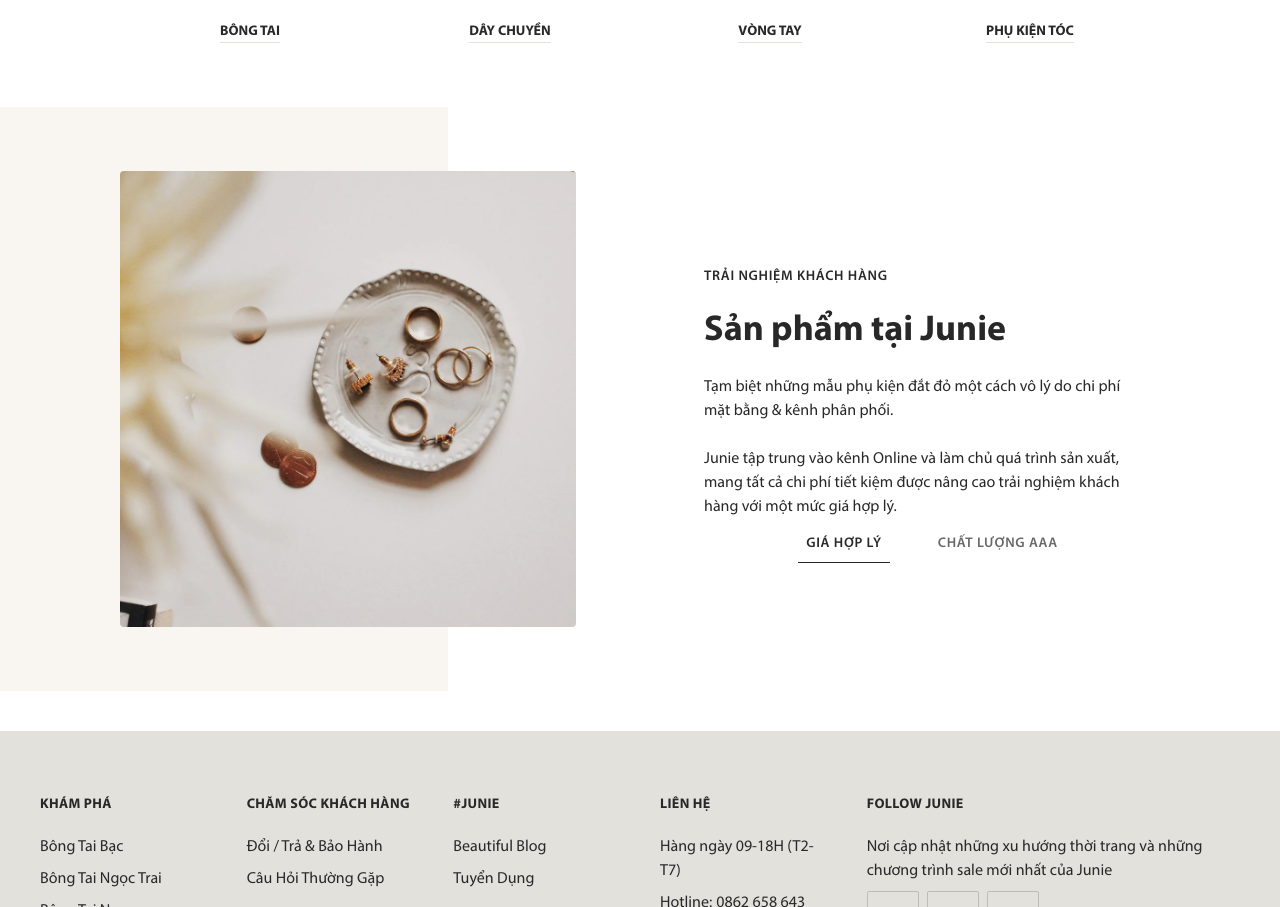
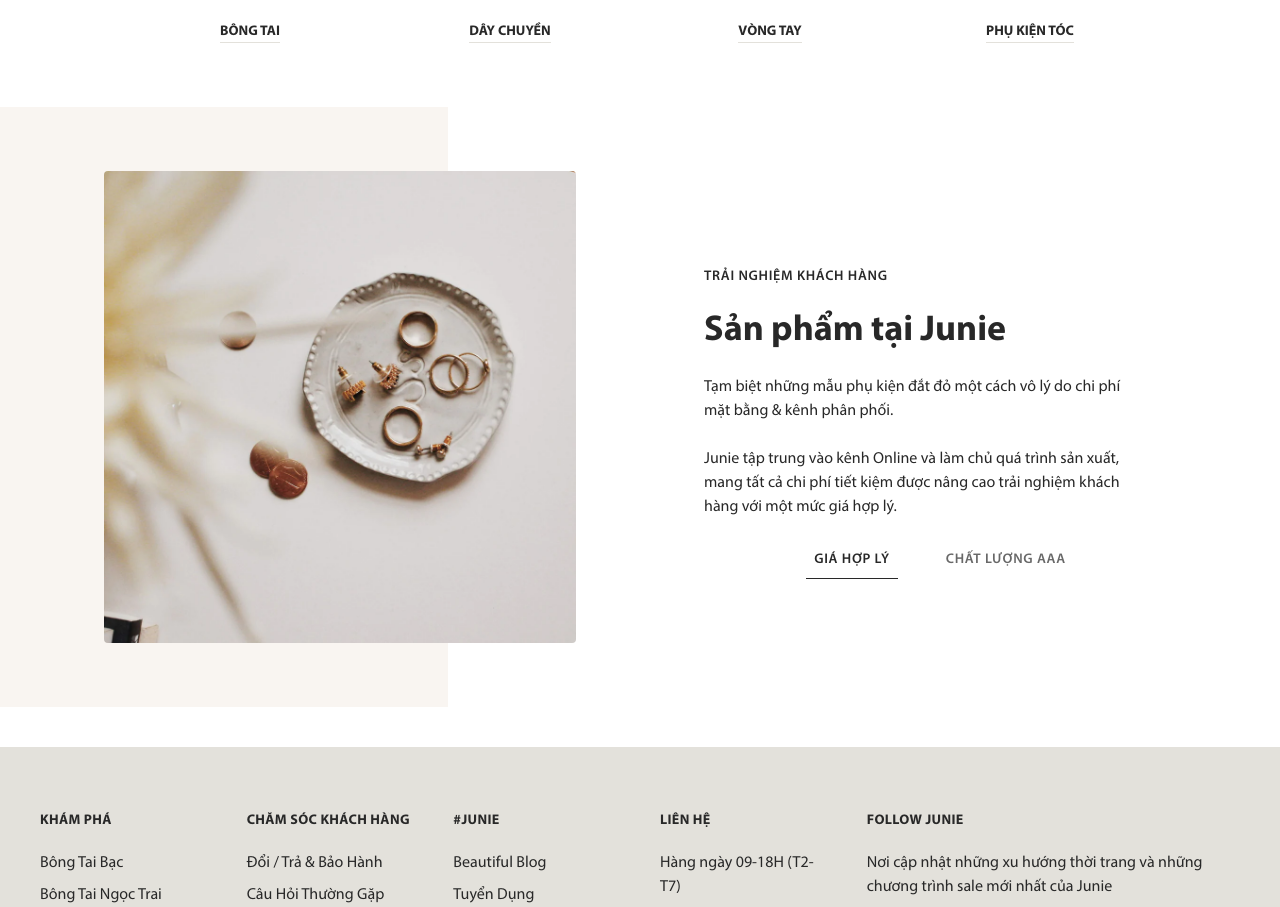
Before and after one commit to tranbaolam26902/junie-store-nextjs, a Next.js app: page / in a window 1280 px wide. Shown: the part 1079-1986 px from the top of the page. Built offline with nearby package versions, Linux system fonts and the light colour scheme.

Commit message:
Fix About section margin horizontal

```diff
--- a/src/app/home/About.jsx
+++ b/src/app/home/About.jsx
@@ -18,7 +18,7 @@ export default function About() {
     return (
         <div className='relative mt-16'>
             <div className='relative z-10 mx-auto px-6 md:px-10 max-w-screen-2xl'>
-                <div className='md:mx-4 md:px-16 py-8 md:py-12 lg:py-16 grid gap-x-16 gap-y-8 sm:gap-y-12 xl:gap-x-32 lg:grid-cols-2'>
+                <div className='md:px-16 py-8 md:py-12 lg:py-16 grid gap-x-16 gap-y-8 sm:gap-y-12 xl:gap-x-32 lg:grid-cols-2'>
                     <div className='relative flex items-center'>
                         <div className='absolute -top-8 md:-top-12 lg:-top-16 left-[-1000vw] right-0 bottom-16 md:-bottom-20 lg:-bottom-16 translate-x-32 lg:-translate-x-32 bg-[#f9f5f1]'></div>
                         {isActive ? (
```
